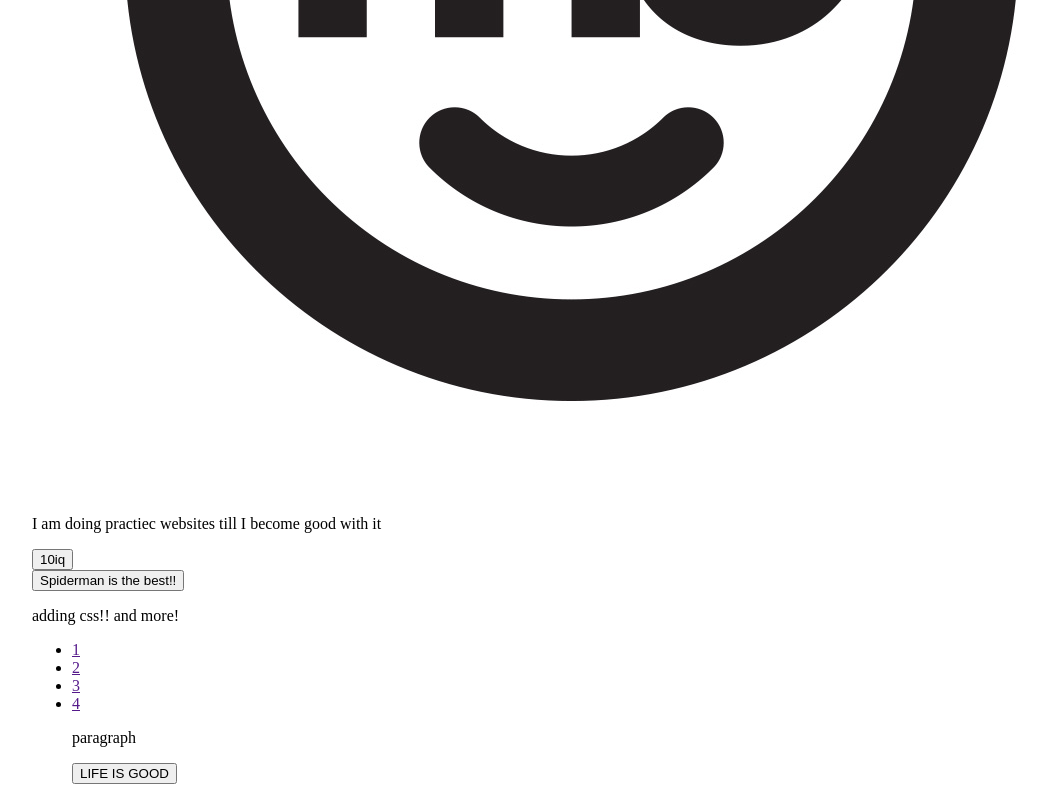
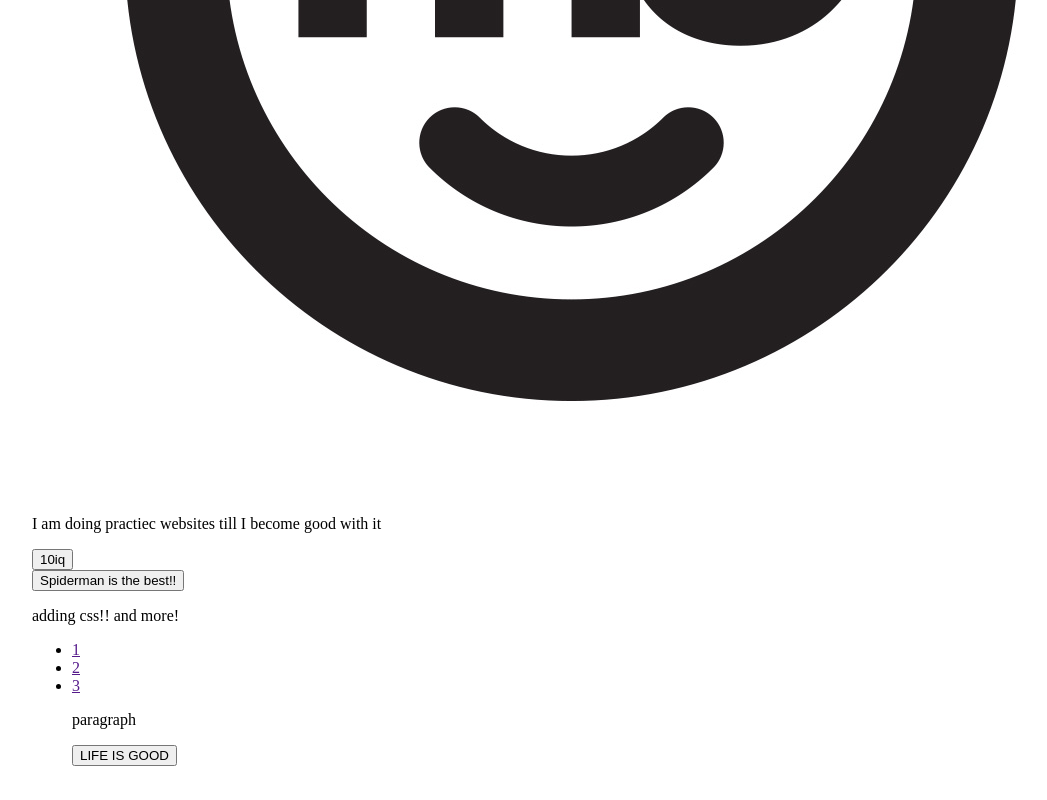
Before and after one commit to AbdulWahidAjaj/First-github-project, a plain HTML site: page index.html in a window 1280 px wide. Shown: the part 630-1430 px from the top of the page, without its empty margins (16-1063 px from the left). Drawn offline with Linux system fonts and the light colour scheme.

Commit message:
link removed

```diff
--- a/index.html
+++ b/index.html
@@ -21,7 +21,7 @@
         <li><a href="">1</a></li>
         <li><a href="">2</a></li>
         <li><a href="">3</a></li>
-        <li><a href="">4</a></li>
+
 
 
         <p>paragraph  </p>
```
